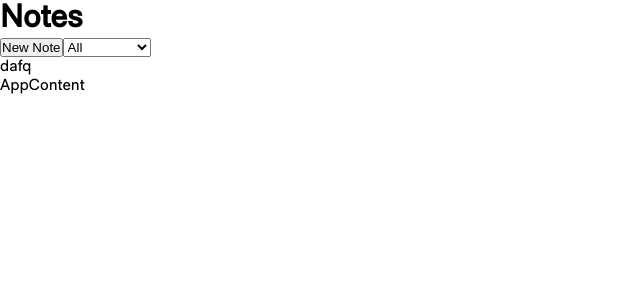
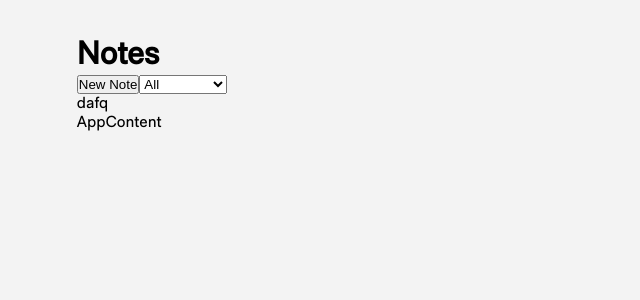
Before and after one commit to AdrianTejada/insync, a React (Create React App) app: page / in a window 1280 px wide. Shown: the top 300 px of the page, without its empty margins (0-640 px from the left). Built offline with nearby package versions, Linux system fonts and the light colour scheme.

Commit message:
Base styles made

```diff
--- a/src/App.js
+++ b/src/App.js
@@ -5,11 +5,13 @@ import AppContent from './Components/AppContent';
 
 function App() {
   return (
-    <div className='container'>
-      <Title>Notes</Title>
-      <div>
-        <AppHeader/>
-        <AppContent/>
+    <div className='app-base-light'>
+      <div className='layout'>
+        <Title>Notes</Title>
+        <div>
+          <AppHeader/>
+          <AppContent/>
+        </div>
       </div>
     </div>
   );
--- a/src/Styles/_base.scss
+++ b/src/Styles/_base.scss
@@ -7,9 +7,28 @@
 }
 
 body {
-  width: 100%;
+  min-width: 100vw;
   min-height: 100vh;
   font-family: $mainFont;
   -webkit-font-smoothing: antialiased;
   -moz-osx-font-smoothing: grayscale;
+  display: flex;
+  justify-content: center;
+  align-items: center;
 }
+
+.app-base-light {
+  @include appBase(map-get($light, 'bg'));
+}
+
+.app-base-dark {
+  @include appBase(map-get($dark, 'bg'))
+}
+
+.layout {
+  width: 1200px;
+  height: 100vh;
+  padding: 2.3em;
+  display: flex;
+  flex-direction: column;
+}
--- a/src/Styles/index.css
+++ b/src/Styles/index.css
@@ -12,9 +12,36 @@
 }
 
 body {
-  width: 100%;
+  min-width: 100vw;
   min-height: 100vh;
   font-family: "RM Neue";
   -webkit-font-smoothing: antialiased;
   -moz-osx-font-smoothing: grayscale;
+  display: flex;
+  justify-content: center;
+  align-items: center;
+}
+
+.app-base-light {
+  width: 100vw;
+  height: 100vh;
+  background-color: #F3F3F3;
+  display: flex;
+  justify-content: center;
+}
+
+.app-base-dark {
+  width: 100vw;
+  height: 100vh;
+  background-color: #1B1B1B;
+  display: flex;
+  justify-content: center;
+}
+
+.layout {
+  width: 1200px;
+  height: 100vh;
+  padding: 2.3em;
+  display: flex;
+  flex-direction: column;
 }/*# sourceMappingURL=index.css.map */
```
Also changed, not shown: src/Styles/_mixins.scss (+8 -0 lines), src/Styles/_variables.scss (+16 -16 lines), 1 other file (tests, documents, lock files or other folders).
